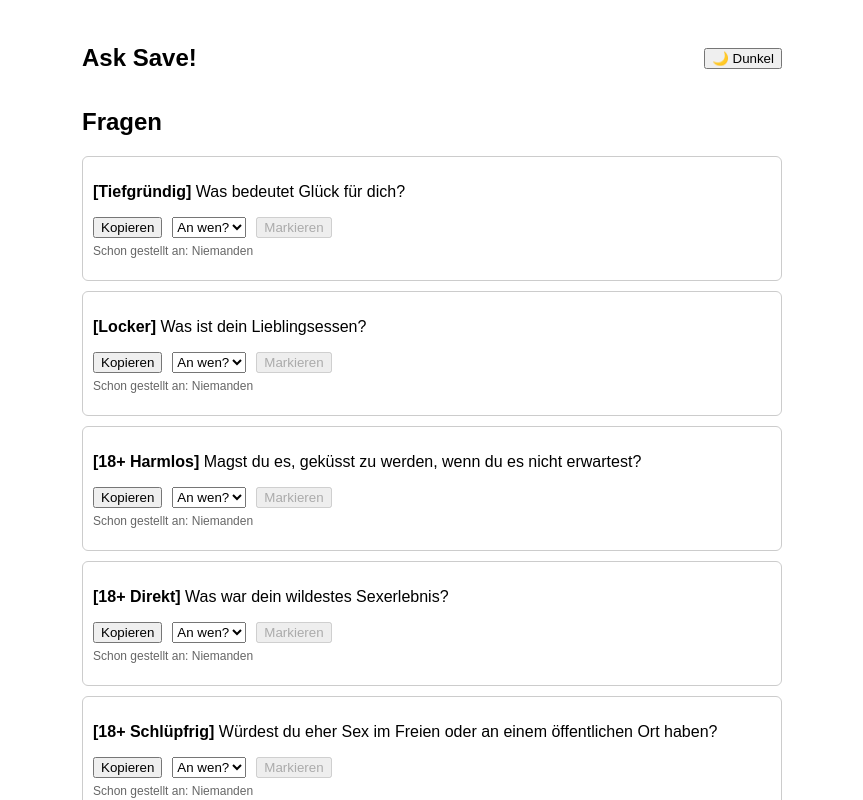
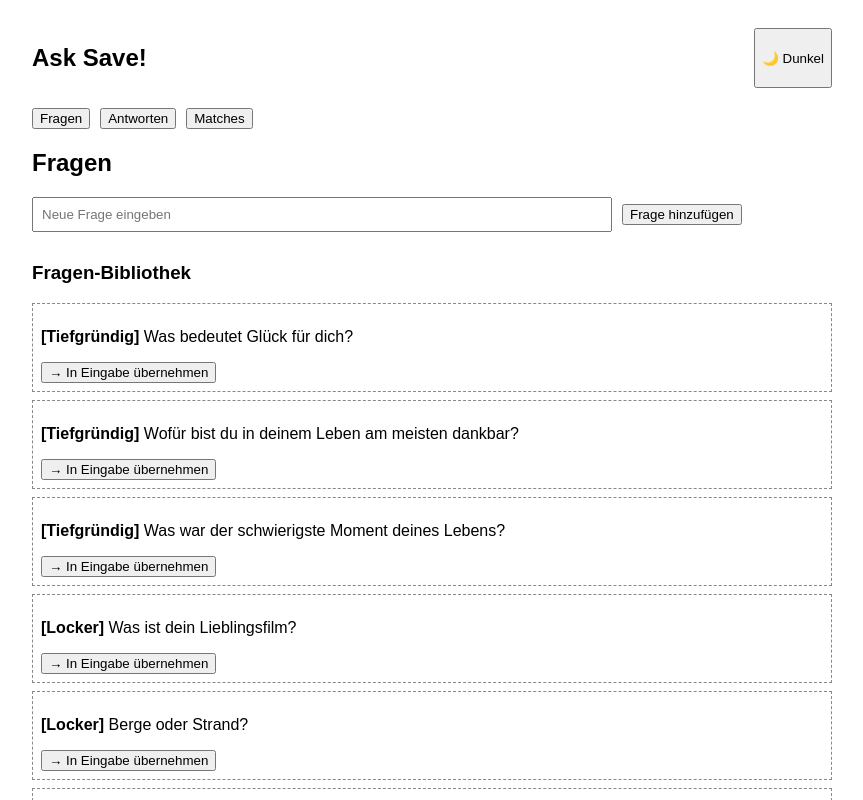
Before and after one commit to Ed087/Ask-Save-, a React (Vite) app: page / in a window 1280 px wide. Shown: the top 800 px of the page, without its empty margins (208-1071 px from the left). Built offline with nearby package versions, Linux system fonts and the light colour scheme.

Commit message:
Aktualisieren von App.jsx

```diff
--- a/src/App.jsx
+++ b/src/App.jsx
@@ -1,17 +1,29 @@
 import { useState, useEffect } from "react";
 
 export default function App() {
-  const defaultQuestions = [
-    { category: "Tiefgründig", text: "Was bedeutet Glück für dich?", askedTo: [] },
-    { category: "Locker", text: "Was ist dein Lieblingsessen?", askedTo: [] },
-    { category: "18+ Harmlos", text: "Magst du es, geküsst zu werden, wenn du es nicht erwartest?", askedTo: [] },
-    { category: "18+ Direkt", text: "Was war dein wildestes Sexerlebnis?", askedTo: [] },
-    { category: "18+ Schlüpfrig", text: "Würdest du eher Sex im Freien oder an einem öffentlichen Ort haben?", askedTo: [] }
+  const defaultLibrary = [
+    { category: "Tiefgründig", text: "Was bedeutet Glück für dich?" },
+    { category: "Tiefgründig", text: "Wofür bist du in deinem Leben am meisten dankbar?" },
+    { category: "Tiefgründig", text: "Was war der schwierigste Moment deines Lebens?" },
+    { category: "Locker", text: "Was ist dein Lieblingsfilm?" },
+    { category: "Locker", text: "Berge oder Strand?" },
+    { category: "Fun", text: "Wenn du ein Tier sein könntest, welches wärst du?" },
+    { category: "Fun", text: "Würdest du lieber fliegen oder Gedanken lesen können?" },
+    { category: "18+ Harmlos", text: "Magst du es, beim Küssen festgehalten zu werden?" },
+    { category: "18+ Direkt", text: "Was ist dein größter sexueller Wunsch?" },
+    { category: "18+ Schlüpfrig", text: "Hattest du schon mal Sex an einem ungewöhnlichen Ort?" },
+    // ... weitere 40+ Fragen möglich
   ];
 
+  const [questionLibrary] = useState(defaultLibrary);
   const [questions, setQuestions] = useState(() => {
     const saved = localStorage.getItem("questions");
-    return saved ? JSON.parse(saved) : defaultQuestions;
+    return saved ? JSON.parse(saved) : [];
+  });
+
+  const [answers, setAnswers] = useState(() => {
+    const saved = localStorage.getItem("answers");
+    return saved ? JSON.parse(saved) : {};
   });
 
   const [matches, setMatches] = useState(() => {
@@ -20,33 +32,23 @@ export default function App() {
   });
 
   const [selectedMatch, setSelectedMatch] = useState("");
+  const [newMatch, setNewMatch] = useState("");
   const [newQuestion, setNewQuestion] = useState("");
-  const [newMatch, setNewMatch] = useState("");
   const [darkMode, setDarkMode] = useState(() => {
     const saved = localStorage.getItem("darkMode");
     return saved ? JSON.parse(saved) : false;
   });
 
-  const questionLibrary = [
-    { category: "Tiefgründig", text: "Was ist dein größter Traum?" },
-    { category: "Locker", text: "Hund oder Katze?" },
-    { category: "18+ Harmlos", text: "Hast du schon mal jemanden im Kino geküsst?" },
-    { category: "18+ Direkt", text: "Was turnt dich sofort an?" },
-    { category: "18+ Schlüpfrig", text: "Wie stehst du zu Rollenspielen im Bett?" }
-  ];
+  const [tab, setTab] = useState("fragen");
+  const [activeAnswerMatch, setActiveAnswerMatch] = useState("");
 
-  // Save on change
+  // Save to localStorage
   useEffect(() => {
     localStorage.setItem("questions", JSON.stringify(questions));
-  }, [questions]);
-
-  useEffect(() => {
     localStorage.setItem("matches", JSON.stringify(matches));
-  }, [matches]);
-
-  useEffect(() => {
+    localStorage.setItem("answers", JSON.stringify(answers));
     localStorage.setItem("darkMode", JSON.stringify(darkMode));
-  }, [darkMode]);
+  }, [questions, matches, answers, darkMode]);
 
 const handleCopy = (text) => {
     navigator.clipboard.writeText(text);
@@ -54,13 +56,17 @@ export default function App() {
   };
 
   const handleAsk = (questionIndex, matchName) => {
-    setQuestions(prev => {
+    setQuestions((prev) => {
       const updated = [...prev];
-      if (!updated[questionIndex].askedTo.includes(matchName)) {
-        updated[questionIndex].askedTo.push(matchName);
+      const question = updated[questionIndex];
+      if (!question.askedTo) question.askedTo = [];
+      if (!question.askedTo.includes(matchName)) {
+        question.askedTo.push(matchName);
       }
       return updated;
     });
+    setActiveAnswerMatch(matchName);
+    setTab("antworten");
   };
 
   const handleAddQuestion = () => {
@@ -78,50 +84,82 @@ export default function App() {
   };
 
   const handleRemoveMatch = (name) => {
-    setMatches(matches.filter(m => m !== name));
+    setMatches(matches.filter((m) => m !== name));
+  };
+
+  const handleAnswerChange = (match, question, value) => {
+    setAnswers((prev) => ({
+      ...prev,
+      [match]: {
+        ...prev[match],
+        [question]: value,
+      },
+    }));
   };
 
   return (
-    <div style={{
+    <div
+      style={{
         padding: "20px",
-      maxWidth: "700px",
+        maxWidth: "800px",
         margin: "0 auto",
         fontFamily: "Arial",
         backgroundColor: darkMode ? "#121212" : "#fff",
         color: darkMode ? "#eee" : "#000",
-      minHeight: "100vh"
-    }}>
-      <div style={{ display: "flex", justifyContent: "space-between", alignItems: "center" }}>
+        minHeight: "100vh",
+      }}
+    >
+      <div style={{ display: "flex", justifyContent: "space-between" }}>
         <h1 style={{ fontSize: "24px", fontWeight: "bold" }}>Ask Save!</h1>
         <button onClick={() => setDarkMode(!darkMode)}>
           {darkMode ? "🌞 Hell" : "🌙 Dunkel"}
         </button>
       </div>
 
-      <h2 style={{ marginTop: "20px" }}>Fragen</h2>
+      <div style={{ display: "flex", gap: "10px", margin: "20px 0" }}>
+        <button onClick={() => setTab("fragen")}>Fragen</button>
+        <button onClick={() => setTab("antworten")}>Antworten</button>
+        <button onClick={() => setTab("matches")}>Matches</button>
+      </div>
+
+{tab === "fragen" && (
+        <>
+          <h2>Fragen</h2>
           {questions.map((q, idx) => (
-        <div key={idx} style={{
+            <div
+              key={idx}
+              style={{
                 border: "1px solid #ccc",
                 padding: "10px",
                 marginBottom: "10px",
-          borderRadius: "6px"
-        }}>
-          <p><strong>[{q.category}]</strong> {q.text}</p>
+                borderRadius: "6px",
+              }}
+            >
+              <p>
+                <strong>[{q.category}]</strong> {q.text}
+              </p>
               <div style={{ display: "flex", gap: "10px", flexWrap: "wrap" }}>
                 <button onClick={() => handleCopy(q.text)}>Kopieren</button>
-            <select value={selectedMatch} onChange={(e) => setSelectedMatch(e.target.value)}>
+                <select
+                  value={selectedMatch}
+                  onChange={(e) => setSelectedMatch(e.target.value)}
+                >
                   <option value="">An wen?</option>
                   {matches.map((m, i) => (
-                <option key={i} value={m}>{m}</option>
+                    <option key={i} value={m}>
+                      {m}
+                    </option>
                   ))}
                 </select>
                 <button
                   onClick={() => handleAsk(idx, selectedMatch)}
                   disabled={!selectedMatch}
-            >Markieren</button>
+                >
+                  Markieren & Antworten
+                </button>
               </div>
               <p style={{ fontSize: "12px", color: darkMode ? "#aaa" : "#666", marginTop: "6px" }}>
-            Schon gestellt an: {q.askedTo.join(", ") || "Niemanden"}
+                Schon gestellt an: {q.askedTo?.join(", ") || "Niemanden"}
               </p>
             </div>
           ))}
@@ -137,23 +175,71 @@ export default function App() {
             <button onClick={handleAddQuestion}>Frage hinzufügen</button>
           </div>
 
-      <hr style={{ margin: "30px 0" }} />
-
-      <h2>Fragen-Bibliothek</h2>
+          <h3 style={{ marginTop: "30px" }}>Fragen-Bibliothek</h3>
           {questionLibrary.map((q, i) => (
             <div key={i} style={{ border: "1px dashed #888", padding: "8px", margin: "8px 0" }}>
-          <p><strong>[{q.category}]</strong> {q.text}</p>
+              <p>
+                <strong>[{q.category}]</strong> {q.text}
+              </p>
               <button onClick={() => setNewQuestion(q.text)}>→ In Eingabe übernehmen</button>
             </div>
           ))}
+        </>
+      )}
 
-      <hr style={{ margin: "30px 0" }} />
+      {tab === "antworten" && (
+        <>
+          <h2>Antworten</h2>
+          <div>
+            <label>Match auswählen: </label>
+            <select
+              value={activeAnswerMatch}
+              onChange={(e) => setActiveAnswerMatch(e.target.value)}
+            >
+              <option value="">---</option>
+              {matches.map((m, i) => (
+                <option key={i} value={m}>
+                  {m}
+                </option>
+              ))}
+            </select>
+          </div>
 
+          {activeAnswerMatch &&
+            questions
+              .filter((q) => q.askedTo?.includes(activeAnswerMatch))
+              .map((q, idx) => (
+                <div key={idx} style={{ marginTop: "15px" }}>
+                  <p>
+                    <strong>{q.text}</strong>
+                  </p>
+                  <textarea
+                    rows={3}
+                    placeholder="Antwort eingeben..."
+                    value={answers?.[activeAnswerMatch]?.[q.text] || ""}
+                    onChange={(e) =>
+                      handleAnswerChange(activeAnswerMatch, q.text, e.target.value)
+                    }
+                    style={{ width: "100%", padding: "8px" }}
+                  />
+                </div>
+              ))}
+        </>
+      )}
+
+      {tab === "matches" && (
+        <>
           <h2>Matches</h2>
           <ul>
             {matches.map((m, i) => (
               <li key={i} style={{ marginBottom: "6px" }}>
-            {m} <button onClick={() => handleRemoveMatch(m)} style={{ marginLeft: "10px", color: "red" }}>Entfernen</button>
+                {m}{" "}
+                <button
+                  onClick={() => handleRemoveMatch(m)}
+                  style={{ marginLeft: "10px", color: "red" }}
+                >
+                  Entfernen
+                </button>
               </li>
             ))}
           </ul>
@@ -167,6 +253,8 @@ export default function App() {
             />
             <button onClick={handleAddMatch}>Match hinzufügen</button>
           </div>
+        </>
+      )}
     </div>
   );
 }
```
Lines whose indentation alone changed are shown as unchanged.
